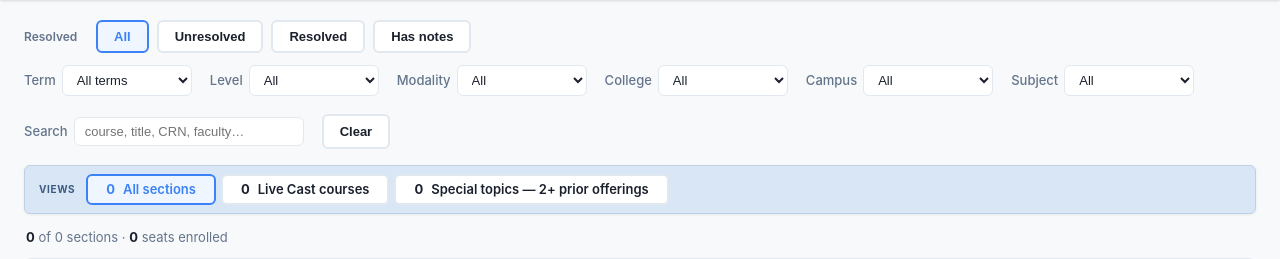
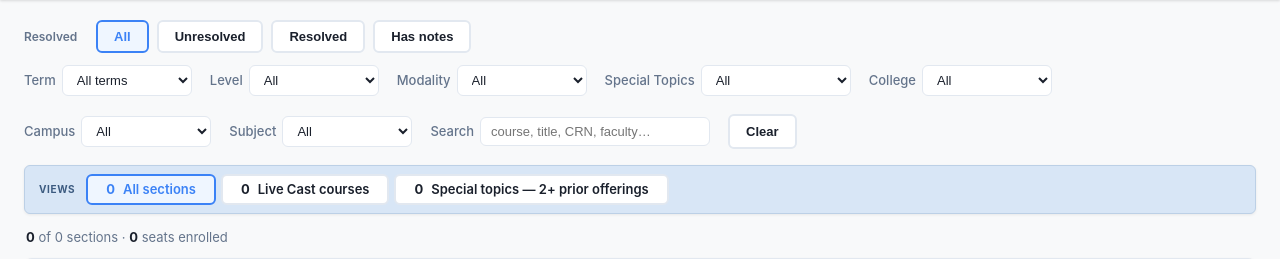
Before and after one commit to wmeleis/section-tracker, a Flask app: page / in a window 1280 px wide. Shown: the part 69-328 px from the top of the page. Run offline with Flask 3, Linux system fonts and the light colour scheme; data that the repository does not hold is empty.

Commit message:
Add Special Topics filter dropdown (All / only / not) to the filter row
Co-Authored-By: Claude Opus 4.8 <noreply@anthropic.com>

```diff
--- a/static/app.js
+++ b/static/app.js
@@ -9,7 +9,7 @@ const STATIC = !!window._staticMode;
 let allSections = [];
 let lastFetch = '', refreshDate = '';
 let bakedPerTerm = null;     // per-term counts from the static payload (Console)
-const filters = { term:'Fall 2026', college:'', campus:'', subject:'', modality:'', resolved:'', level:'', search:'' };
+const filters = { term:'Fall 2026', college:'', campus:'', subject:'', modality:'', resolved:'', level:'', special:'', search:'' };
 let sort = { key:'course_code', dir:1 };
 const expanded = new Set();
 const TERM_ORDER = ['Fall 2026','Spring 2026','Summer 2026'];
@@ -159,6 +159,10 @@ function baseFiltered(skip){
     if(skip!=='subject' && filters.subject && s.subject!==filters.subject) return false;
     if(skip!=='modality' && filters.modality && s.instructional_method!==filters.modality) return false;
     if(skip!=='level' && filters.level && s.level!==filters.level) return false;
+    if(skip!=='special' && filters.special){
+      if(filters.special==='Y' && s.special_topics!=='Yes') return false;
+      if(filters.special==='N' && s.special_topics==='Yes') return false;
+    }
     if(skip!=='resolved' && filters.resolved){
       if(filters.resolved==='yes' && !s.modality_resolved) return false;
       if(filters.resolved==='no' && s.modality_resolved) return false;
@@ -489,7 +493,7 @@ async function persistTeamViews(){
 function _snapshotFilters(){ return Object.assign({}, filters); }
 function _applyFilters(f){
   f=f||{};
-  ['term','college','campus','subject','modality','resolved','level','search'].forEach(k=>{ filters[k]=f[k]||''; });
+  ['term','college','campus','subject','modality','resolved','level','special','search'].forEach(k=>{ filters[k]=f[k]||''; });
   syncFilterControls();
 }
 function _resolveViewCols(state){
@@ -888,6 +892,7 @@ function bindControls(){
   $('#f-term').onchange=e=>{filters.term=e.target.value;renderAll();};
   $('#f-level').onchange=e=>{filters.level=e.target.value;renderAll();};
   $('#f-modality').onchange=e=>{filters.modality=e.target.value;renderAll();};
+  $('#f-special').onchange=e=>{filters.special=e.target.value;renderAll();};
   $('#f-college').onchange=e=>{filters.college=e.target.value;renderAll();};
   $('#f-campus').onchange=e=>{filters.campus=e.target.value;renderAll();};
   $('#f-subject').onchange=e=>{filters.subject=e.target.value;renderAll();};
@@ -898,6 +903,7 @@ function syncFilterControls(){
   if(te) te.value=filters.term;
   if(lv) lv.value=filters.level;
   if(md) md.value=filters.modality;
+  const sp=$('#f-special'); if(sp) sp.value=filters.special;
   if(cs) cs.value=filters.college; if(ca) ca.value=filters.campus;
   if(su) su.value=filters.subject; if(se) se.value=filters.search;
 }
--- a/templates/dashboard.html
+++ b/templates/dashboard.html
@@ -70,6 +70,7 @@
         <div class="filter-group"><label>Term</label><select id="f-term"></select></div>
         <div class="filter-group"><label>Level</label><select id="f-level"><option value="">All</option><option value="GR">Graduate</option><option value="UG">Undergraduate</option></select></div>
         <div class="filter-group"><label>Modality</label><select id="f-modality"></select></div>
+        <div class="filter-group"><label>Special Topics</label><select id="f-special"><option value="">All</option><option value="Y">Special topics only</option><option value="N">Not special topics</option></select></div>
         <div class="filter-group"><label>College</label><select id="f-college"><option value="">All</option></select></div>
         <div class="filter-group"><label>Campus</label><select id="f-campus"><option value="">All</option></select></div>
         <div class="filter-group"><label>Subject</label><select id="f-subject"><option value="">All</option></select></div>
```
